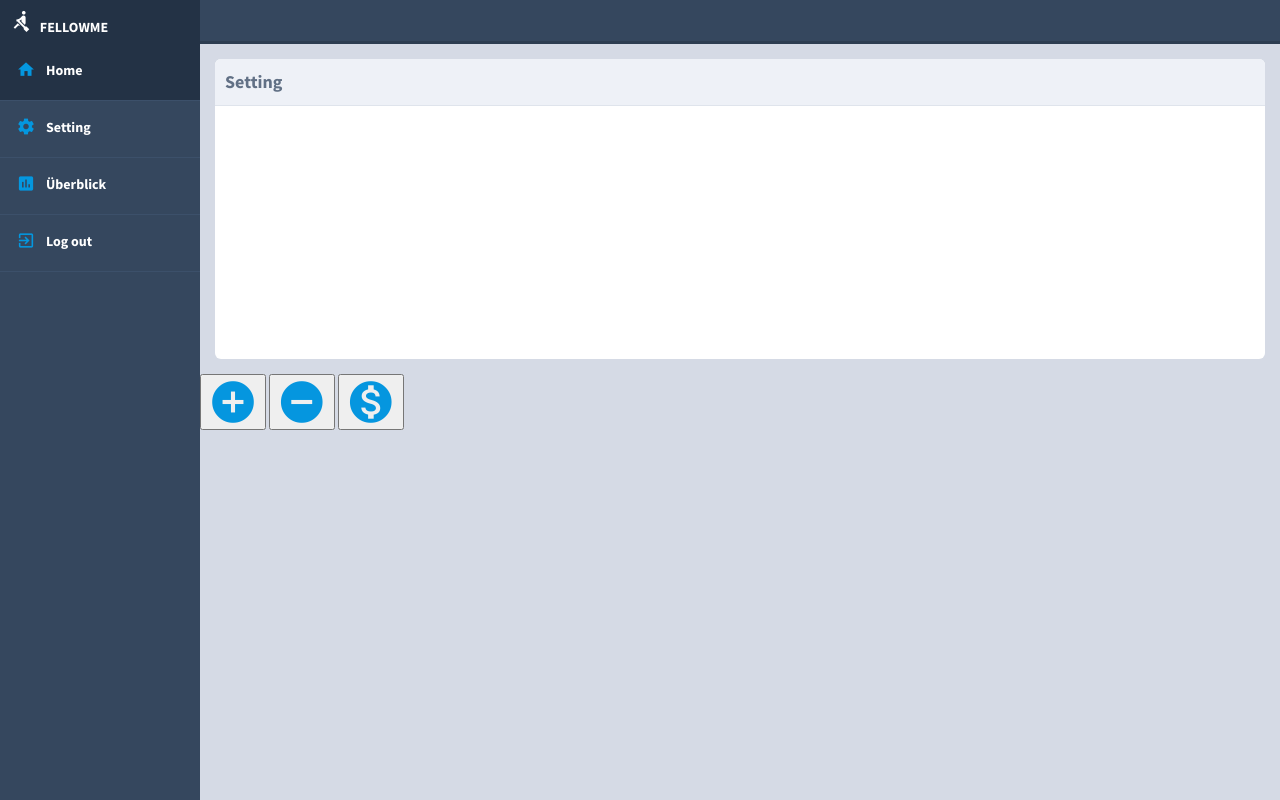
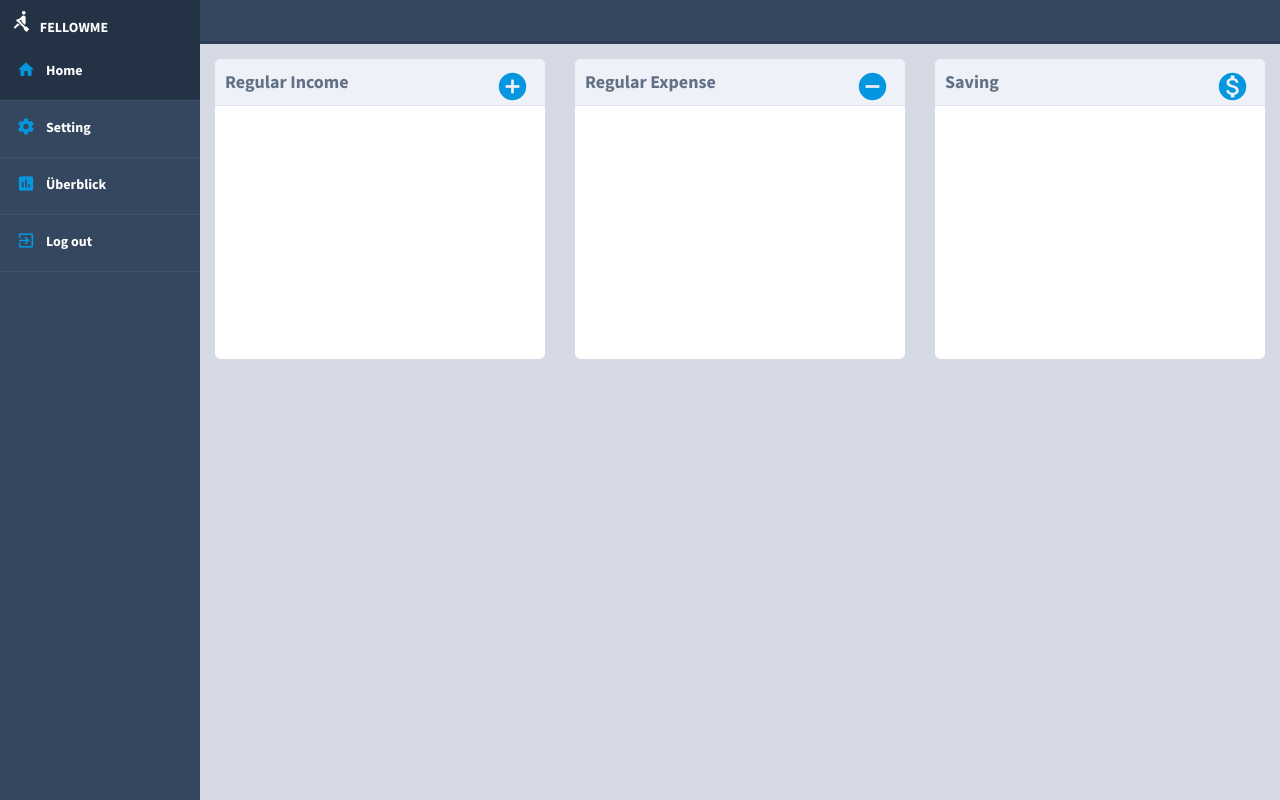
Before and after one commit to subhinlee/fellowme, a PHP site: page /setting.php in a window 1280 px wide. Run offline with PHP 8.4, Linux system fonts and the light colour scheme; a user stored in the database is signed in.

Commit message:
setting page organised

```diff
--- a/css/setting.css
+++ b/css/setting.css
@@ -1,4 +1,13 @@
 .btn-setting{
-    font-size: 50px;
-	color: #0596df;
+    font-size: 33px;
+    color: #0596df;
 }
+.btn-regIncome, .btn-regExpense, .btn-saving{
+	float: right;
+	background-color: Transparent;
+    background-repeat:no-repeat;
+    border: none;
+    cursor:pointer;
+    overflow: hidden;
+    outline:none;
+}
--- a/setting.php
+++ b/setting.php
@@ -7,16 +7,28 @@
 <div class="main-content">
     <div class="main">
 				<div class="widget">
-					<div class="title">Setting</div>
-					<div class="chart"></div>
-				</div>
-	</div>
+                    <div class="title">
+                      Regular Income
+                      <button class="btn-regIncome" onclick="regIncomeClicked();"><i class="material-icons btn-setting">add_circle</i></button>
+                    </div>
+					          <div class="chart"></div>
+        </div>
+        <div class="widget">
+                    <div class="title">
+                      Regular Expense
+                      <button class="btn-regExpense" onclick="regExpenseClicked();"><i class="material-icons btn-setting">remove_circle</i></button>
+                    </div>
+					          <div class="chart"></div>
+        </div>
+        <div class="widget">
+                    <div class="title">
+                      Saving
+                      <button class="btn-saving" onclick="savingClicked();"><i class="material-icons btn-setting">monetization_on</i></button>
+                    </div>
+					          <div class="chart"></div>
+        </div>
 
-    <div class="setting_container">
-				<button class="btn-regIncome" onclick="regIncomeClicked();"><i class="material-icons btn-setting">add_circle</i></button>
-				<button class="btn-regExpense" onclick="regExpenseClicked();"><i class="material-icons btn-setting">remove_circle</i></button>
-                <button class="btn-saving" onclick="savingClicked();"><i class="material-icons btn-setting">monetization_on</i></button>
-    </div>
+	  </div>
 </div>
 
  <!-- Modal regular Income -->
@@ -75,27 +87,31 @@
 		<div data-toggle="buttons" id="regExpense_desc_group">
           <label class="btn btn-default btn-circle btn-lg">
 			  <input type="radio" name="q2" value="rent">
-			  <i class="material-icons">local_dining</i>
+			  <i class="material-icons">location_city</i>
 		  </label>
           <label class="btn btn-default btn-circle btn-lg">
 			  <input type="radio" name="q2" value="utilities">
-			  <i class="material-icons">local_grocery_store</i>
+			  <i class="material-icons">whatshot</i>
 		  </label>
 		  <label class="btn btn-default btn-circle btn-lg">
 			  <input type="radio" name="q2" value="mobile">
-			  <i class="material-icons">local_bar</i>
+			  <i class="material-icons">smartphone</i>
 		  </label>
 		  <label class="btn btn-default btn-circle btn-lg">
 			  <input type="radio" name="q2" value="insurance">
-			  <i class="material-icons">local_activity</i>
+			  <i class="material-icons">security</i>
 		  </label>
 		  <label class="btn btn-default btn-circle btn-lg">
 			  <input type="radio" name="q2" value="fees">
-			  <i class="material-icons">local_mall</i>
+			  <i class="material-icons">school</i>
+      </label>
+      <label class="btn btn-default btn-circle btn-lg">
+			  <input type="radio" name="q2" value="membership">
+			  <i class="material-icons">group</i>
 		  </label>
 		  <label class="btn btn-default btn-circle btn-lg">
 			  <input type="radio" name="q2" value="internet">
-			  <i class="material-icons">terrain</i>
+			  <i class="material-icons">settings_input_antenna</i>
 		  </label>
 		  <label class="btn btn-default btn-circle btn-lg">
 			  <input type="radio" name="q2" value="other expense">
```
